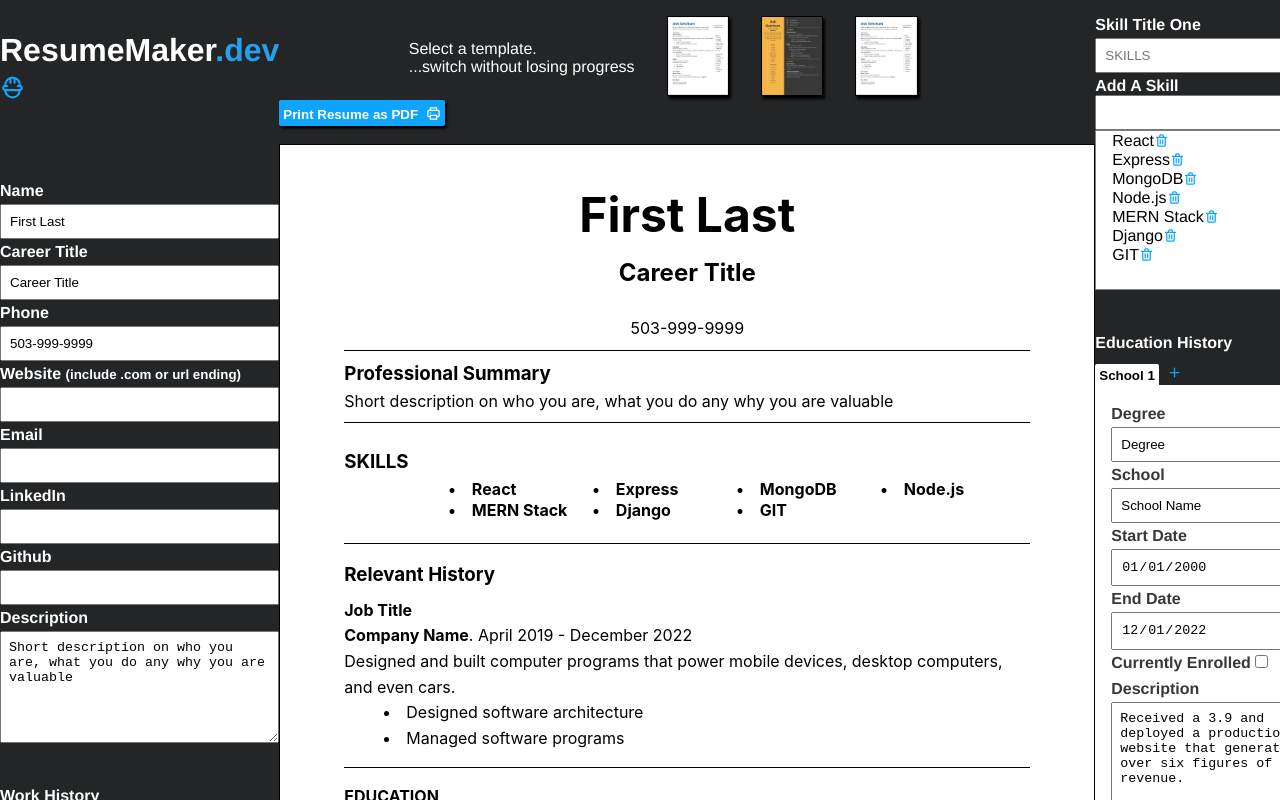
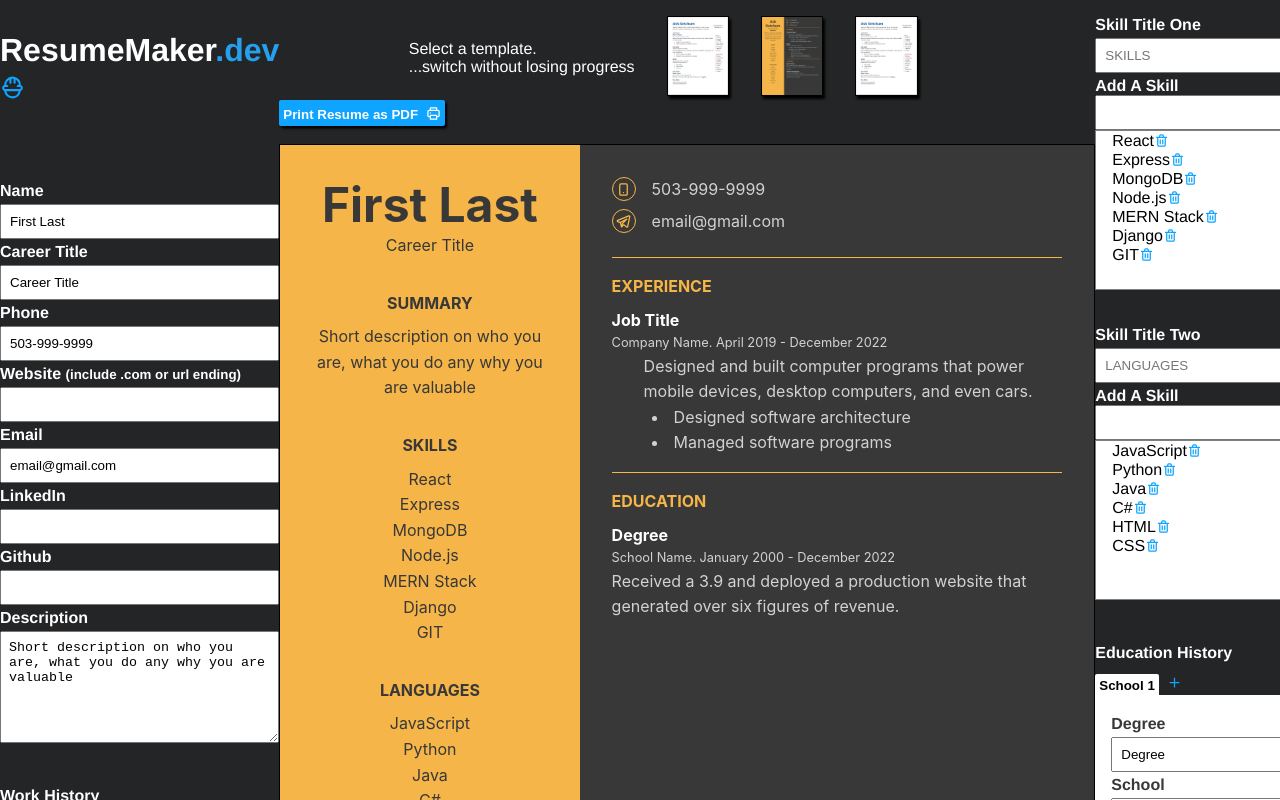
Before and after one commit to ChimentiMatt/Resume_Builder, a React (Create React App) app: page / in a window 1280 px wide. Shown: the top 800 px of the page. Built offline with nearby package versions, Linux system fonts and the light colour scheme.

Commit message:
set default tempalte to 2

```diff
--- a/src/components/Home.jsx
+++ b/src/components/Home.jsx
@@ -17,7 +17,7 @@ import { UilConstructor } from '@iconscout/react-unicons'
 
 
 const Home = () => {
-    const [template, setTemplate] = useState(3)
+    const [template, setTemplate] = useState(2)
     const [name, setName] = useState("First Last ")
     const [careerTitle, setCareerTitle] = useState('Career Title')
     const [phone, setPhone] = useState('503-999-9999')
```
